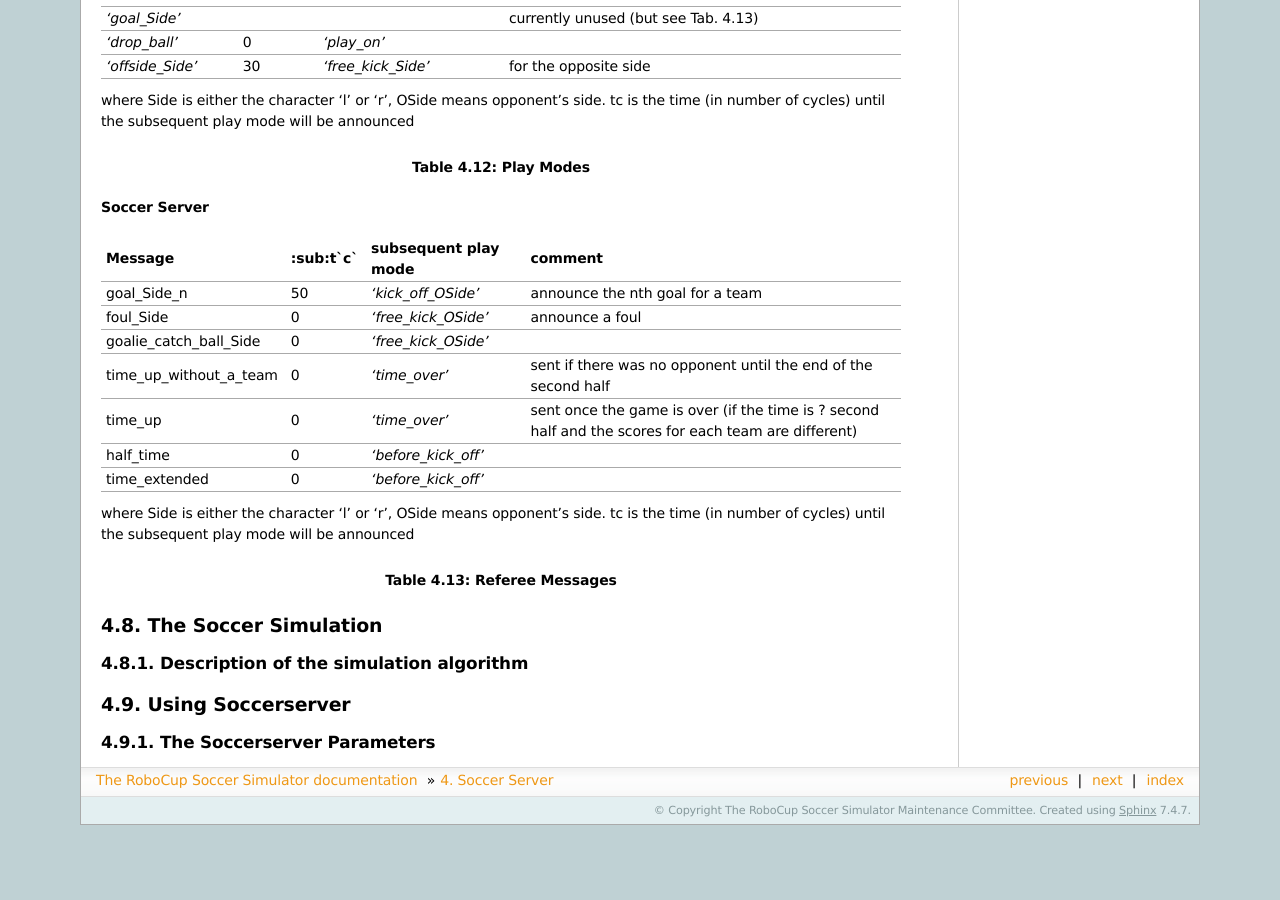
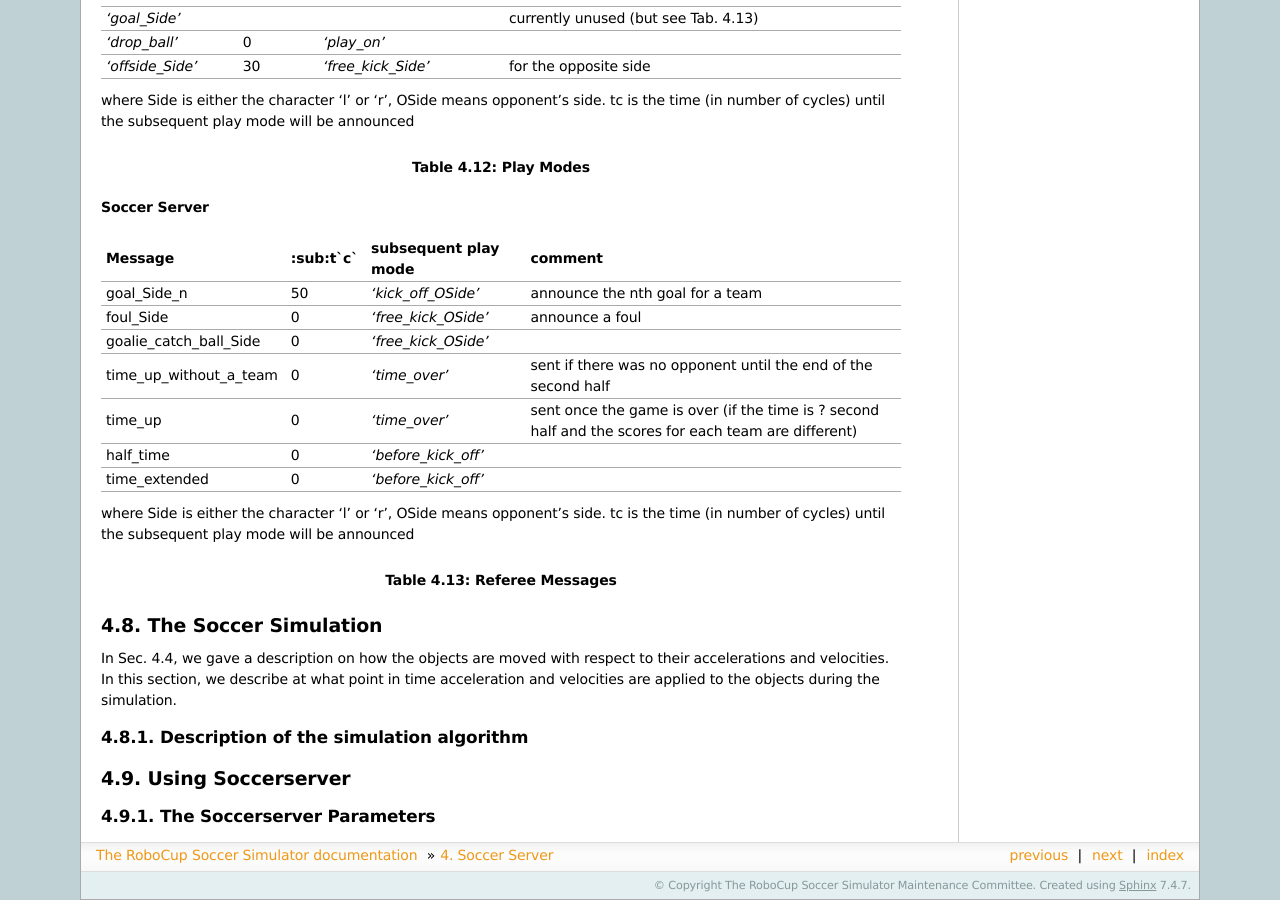
Before and after one commit to rcsoccersim/manual, a Sphinx documentation site: the page built from source/soccerserver.rst, in a window 1280 px wide and 900 px high, scrolled down 15032 px. Built offline with Sphinx 7.4.7, drawn with Linux system fonts in a browser that asks for light colours; before the commit the page ends 15857 px from its top, so only the background shows below that.

Commit message:
Add The Soccer Simulation

```diff
--- a/source/soccerserver.rst
+++ b/source/soccerserver.rst
@@ -1124,6 +1124,9 @@ tc is the time (in number of cycles) until the subsequent play mode will be anno
 The Soccer Simulation
 ==================================================
 
+In Sec. 4.4, we gave a description on how the objects are moved with respect to their accelerations and velocities. In this section, we describe at what point in time acceleration
+and velocities are applied to the objects during the simulation.
+
 --------------------------------------------------
 Description of the simulation algorithm
 --------------------------------------------------
```
